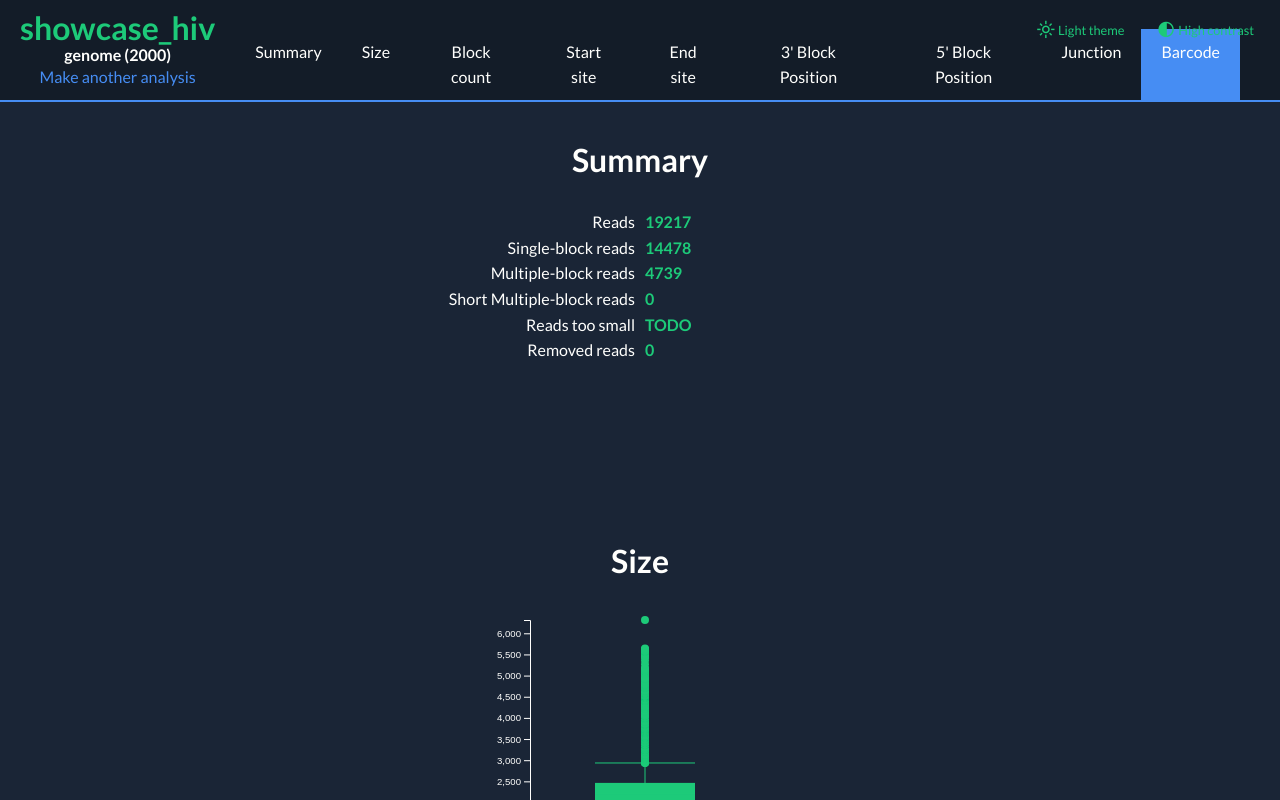
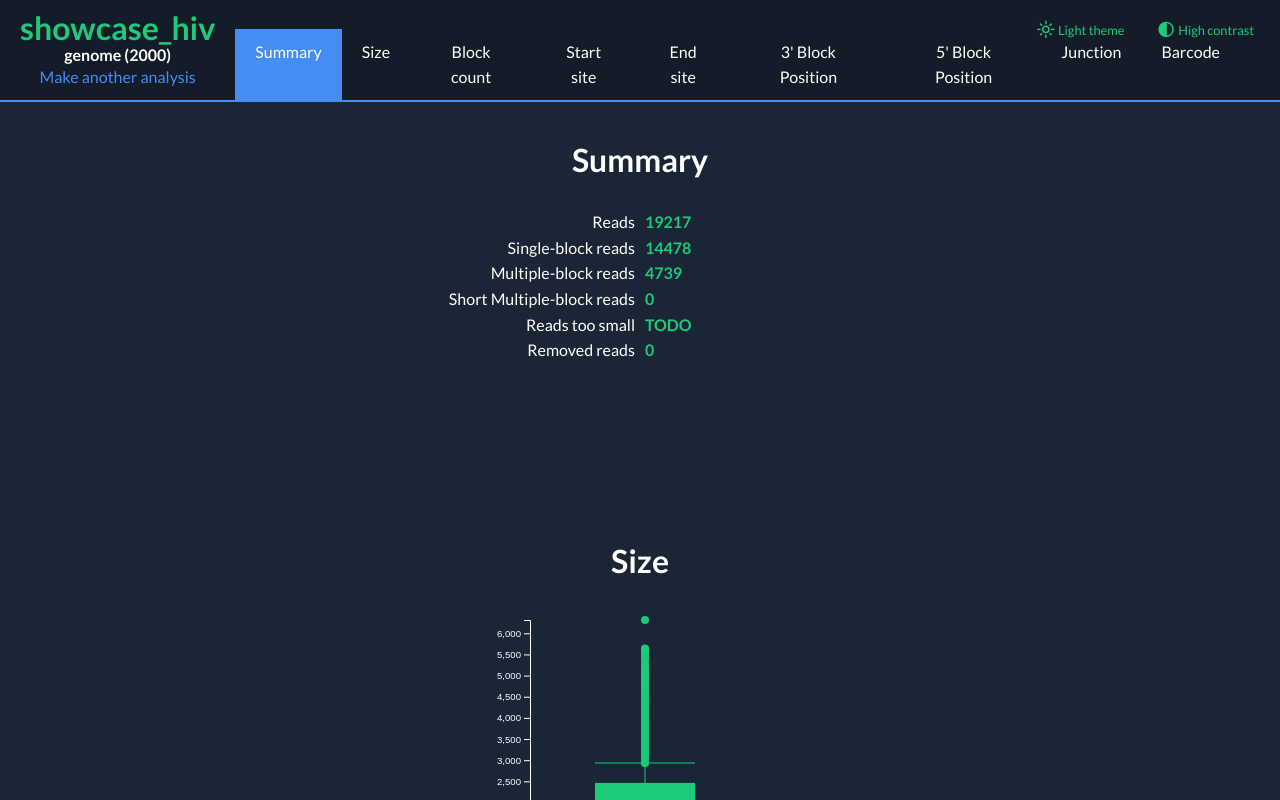
Before and after one commit to Benjent/nanovizer, a Vue app: page / in a window 1280 px wide. Both pictures are taken after a click on the link "Or try with showcase data". Shown: the top 800 px of the page. Built offline with nearby package versions, Linux system fonts and the light colour scheme.

Commit message:
fix(Header.vue): navitem active if no scroll

```diff
--- a/src/components/Header.vue
+++ b/src/components/Header.vue
@@ -45,6 +45,11 @@ export default {
     computed: {
         ...mapState(useMainStore, ['fileName', 'genomeName', 'genomeSize']),
         activeNavItem() {
+            // Hack to bypass wrong document.body.clientHeight value before first scroll
+            if (this.scrollPosition === 0) {
+                return this.nav[0].to
+            }
+
             if (document.body.clientHeight - window.innerHeight === this.scrollPosition) {
                 return this.nav[this.nav.length - 1].to
             }
```
